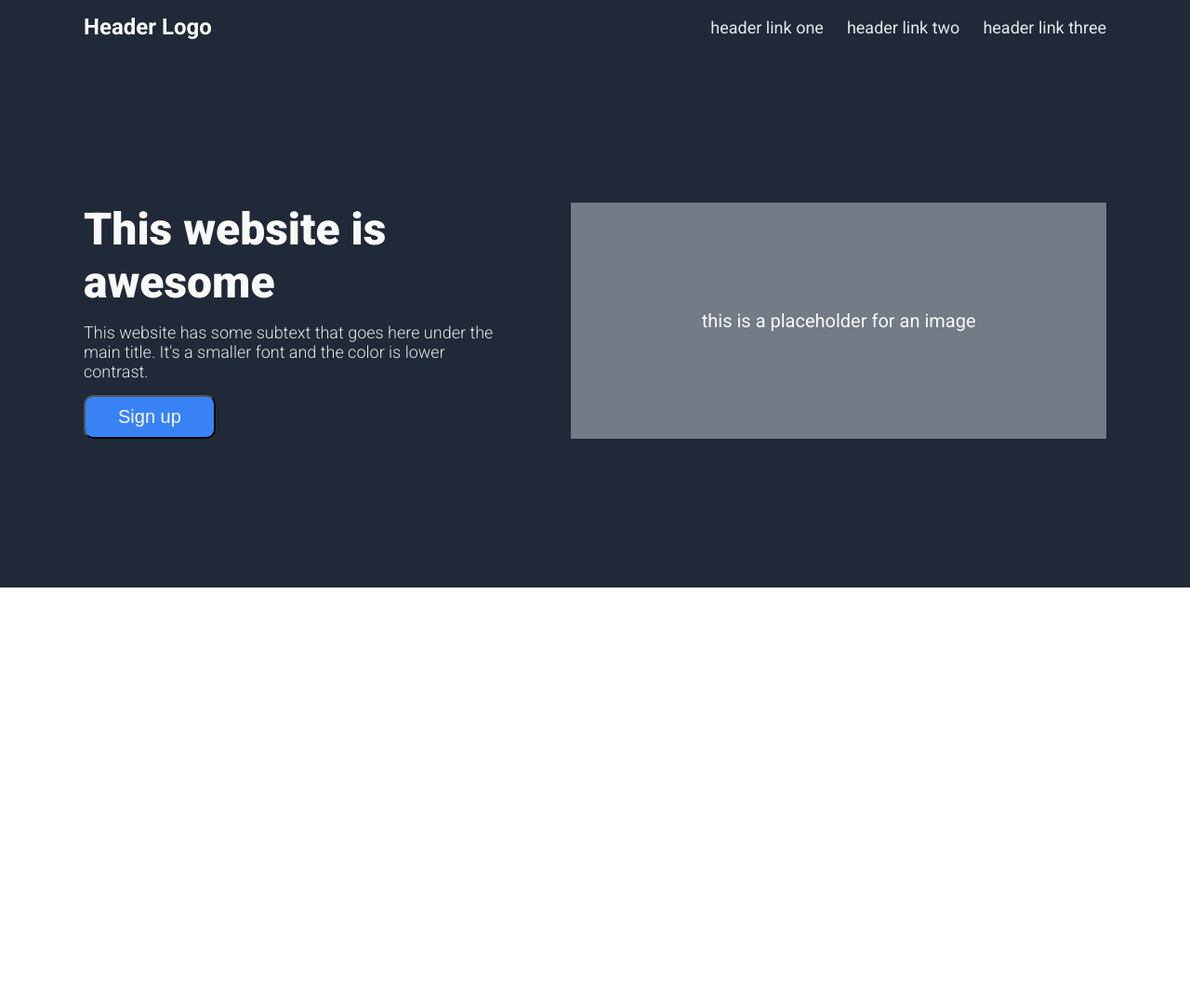
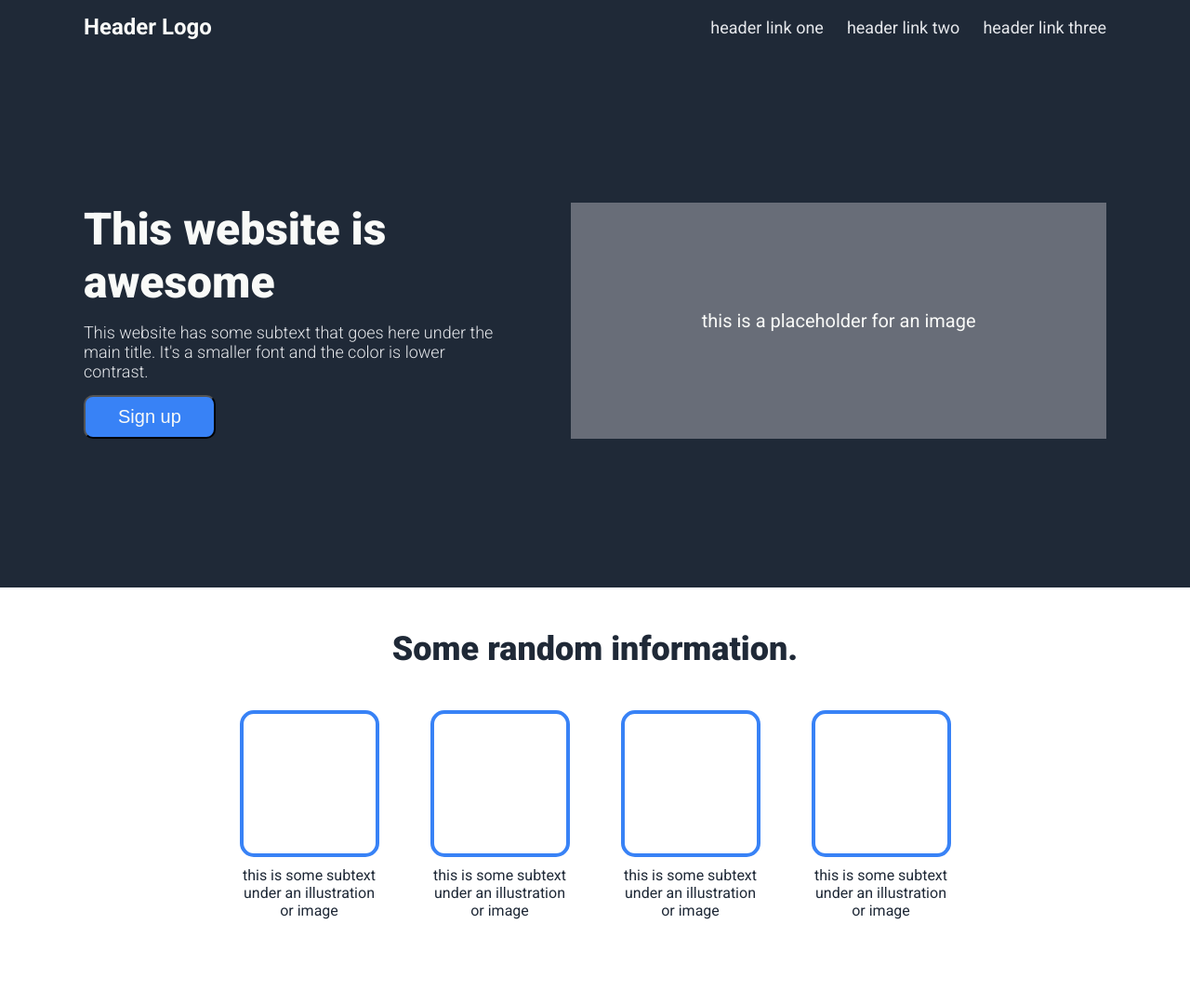
Before and after one commit to pa-aggarwal/landing-page, a plain HTML site: page index.html in a window 1280 px wide. Shown: the whole page at 93% size. Before the commit the page ends 800 px from the top, so only its background shows below. Drawn offline with Linux system fonts and the light colour scheme.

Commit message:
Add markup and styles for info section

```diff
--- a/index.html
+++ b/index.html
@@ -33,5 +33,26 @@
             </div>
         </div>
     </section>
+    <section class="info-section">
+        <h2>Some random information.</h2>
+        <div class="info-container">
+            <div class="info-child">
+                <div class="info-image"></div>
+                <p>this is some subtext under an illustration or image</p>
+            </div>
+            <div class="info-child">
+                <div class="info-image"></div>
+                <p>this is some subtext under an illustration or image</p>
+            </div>
+            <div class="info-child">
+                <div class="info-image"></div>
+                <p>this is some subtext under an illustration or image</p>
+            </div>
+            <div class="info-child">
+                <div class="info-image"></div>
+                <p>this is some subtext under an illustration or image</p>
+            </div>
+        </div>
+    </section>
 </body>
 </html>
--- a/styles.css
+++ b/styles.css
@@ -86,10 +86,46 @@ button:hover {
 }
 
 .hero-image {
-    background-color: #747A86;
+    background-color: #686D78;
     color: var(--color-white);
     flex-basis: 70%;
     display: flex;
     justify-content: center;
     align-items: center;
 }
+
+.info-section {
+    text-align: center;
+    color: var(--color-dark);
+    padding-bottom: 90px;
+}
+
+.info-section h2 {
+    color: var(--color-dark);
+    font-size: 36px;
+    font-weight: 900;
+    margin: 45px 0;
+}
+
+.info-section p {
+    color: var(--color-dark);
+    margin: 10px 0 0;
+}
+
+.info-container {
+    display: flex;
+    justify-content: center;
+    gap: 55px;
+}
+
+.info-child {
+    --square-size: 150px;
+    flex-basis: var(--square-size);
+}
+
+.info-image {
+    border: 4px solid var(--color-bright);
+    border-radius: 15px;
+    margin: 0 auto;
+    height: var(--square-size);
+}
```
